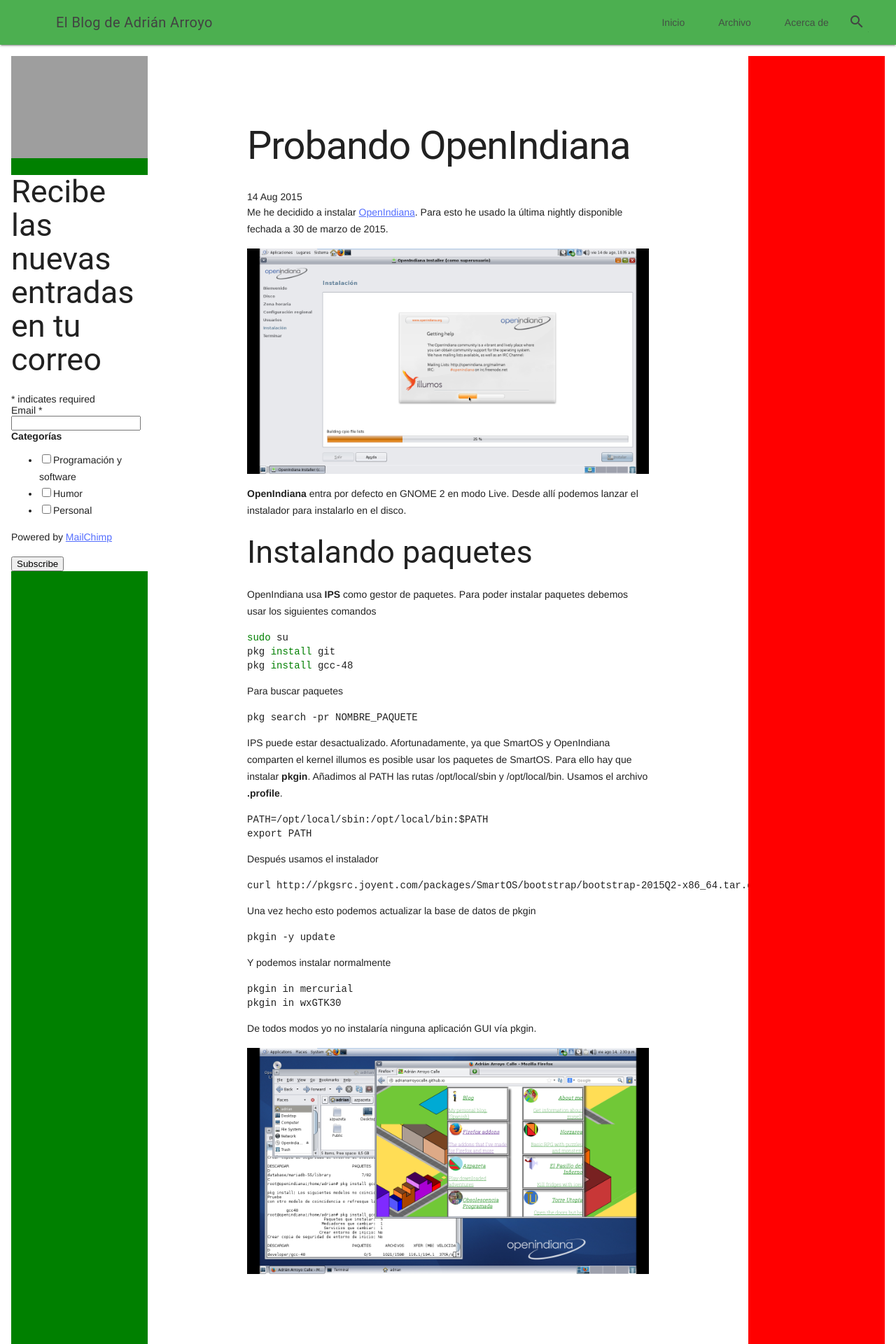
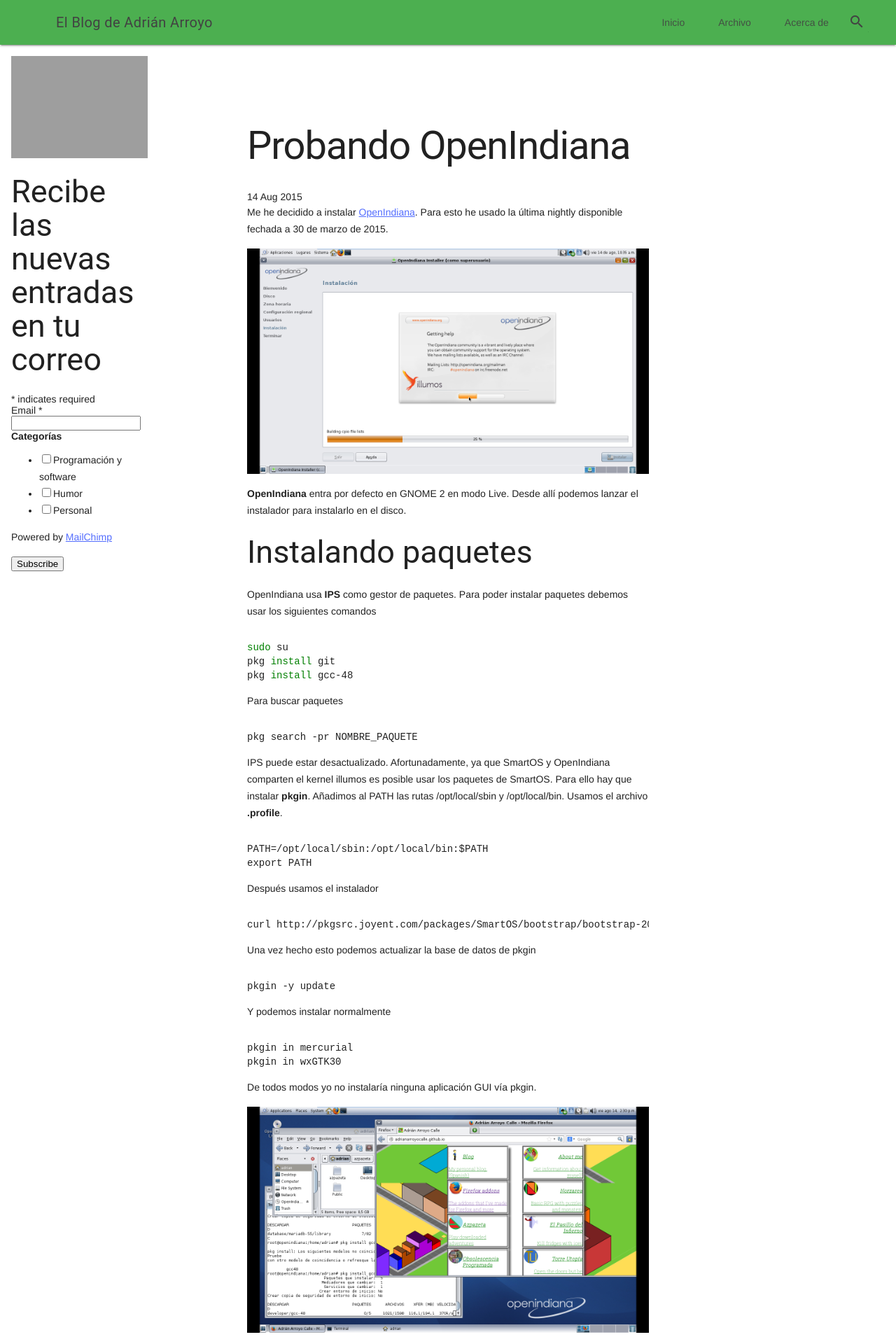
Before and after one commit to AdrianArroyoCalle/blog, a Jekyll site: the page built from _posts/2015-08-14-probando-openindiana.md, in a window 1280 px wide. Shown: the top 1920 px of the page at 70% size. Built offline with Jekyll 4.4.1, drawn with Linux system fonts in a browser that asks for light colours; nearby versions of some CDN libraries; comment, search, counter and statistics services are not loaded.

Commit message:
Overflow and Backgrounds

```diff
--- a/_layouts/default.html
+++ b/_layouts/default.html
@@ -6,6 +6,11 @@
 		<link rel="stylesheet" href="https://fonts.googleapis.com/icon?family=Material+Icons">
 		<link rel="stylesheet" type="text/css" href="{{ site.baseurl }}css/pygments.css"/>
 		<script defer src="https://code.getmdl.io/1.1.1/material.min.js"></script>
+		<style>
+		.highlight{
+			overflow-x: scroll;
+		}
+		</style>
 	</head>
 	<body>
 		<div class="mdl-layout mdl-js-layout mdl-layout--fixed-header">
@@ -43,7 +48,7 @@
 				</nav>
 			</div>
 			<main class="mdl-layout__content mdl-grid" itemscope itemtype="http://schema.org/Blog">
-				<div class="mdl-cell mdl-cell--2-col mdl-cell--order-12-phone" style="background-color: green;">
+				<div class="mdl-cell mdl-cell--2-col mdl-cell--order-12-phone">
 					<a href="http://adrianarroyocalle.github.io"><img src="http://adrianarroyocalle.github.io/city.png" alt="Ciudad Adrianistán" style="width: 100%;"></a>
 					<!-- Begin MailChimp Signup Form -->
 						<link href="//cdn-images.mailchimp.com/embedcode/classic-081711.css" rel="stylesheet" type="text/css">
@@ -85,7 +90,7 @@
  				<div class="mdl-cell mdl-cell--8-col" style="padding-left: 10%; margin-top: 75px; padding-right: 10%;">
 				 {{ content }}
 				</div>
-				<div class="mdl-cell mdl-cell--2-col" style="background-color: red;">
+				<div class="mdl-cell mdl-cell--2-col">
 					<!-- Blog - Lateral -->
 					<ins class="adsbygoogle"
 						 style="display:block"
```
